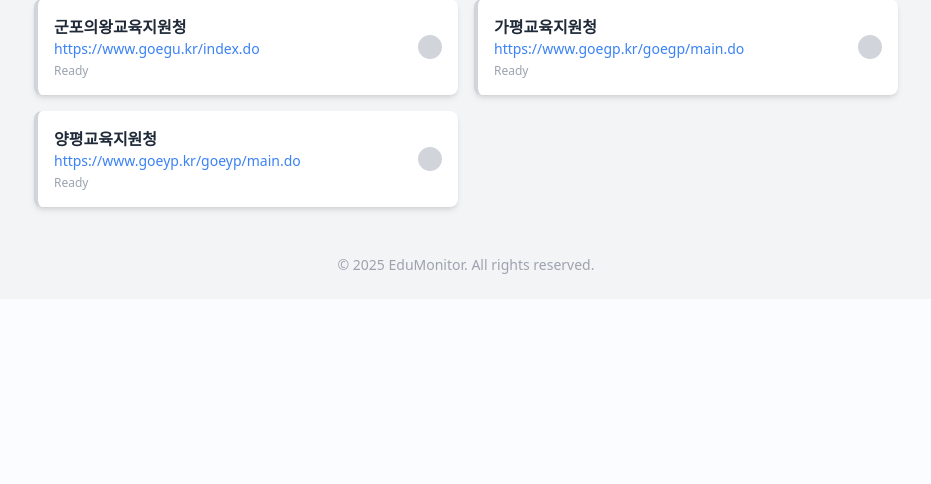
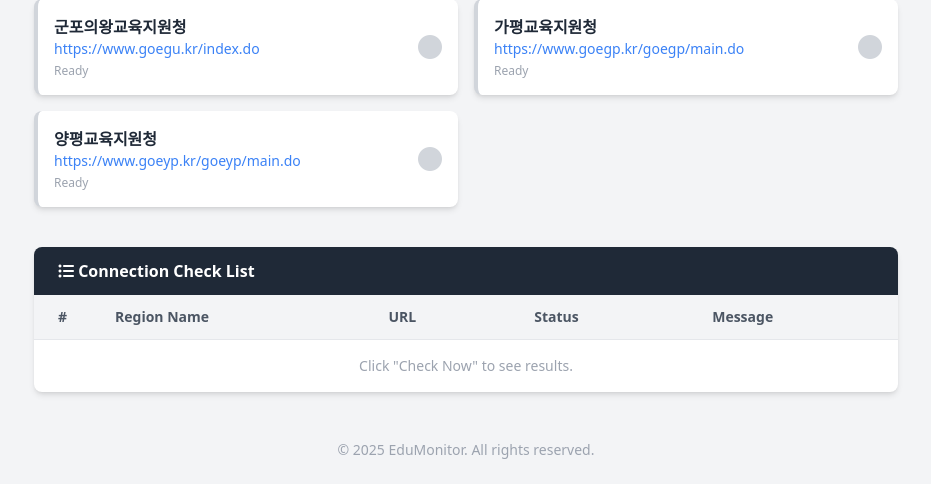
Before and after one commit to freudpark/edu_m, a FastAPI app: page / in a window 1280 px wide. Shown: the part 1413-1897 px from the top of the page, without its empty margins (174-1105 px from the left). Before the commit the page ends 1687 px from the top, so only its background shows below. Run offline with FastAPI, Linux system fonts and the light colour scheme; some libraries are stand-ins or nearby versions.

Commit message:
Add connection check list to web bottom

```diff
--- a/templates/index.html
+++ b/templates/index.html
@@ -1,6 +1,6 @@
-
 <!DOCTYPE html>
 <html lang="ko">
+
 <head>
     <meta charset="UTF-8">
     <meta name="viewport" content="width=device-width, initial-scale=1.0">
@@ -10,10 +10,22 @@
     <!-- FontAwesome -->
     <link rel="stylesheet" href="https://cdnjs.cloudflare.com/ajax/libs/font-awesome/6.0.0/css/all.min.css" />
     <style>
-        .fade-in { animation: fadeIn 0.5s ease-in; }
-        @keyframes fadeIn { from { opacity: 0; } to { opacity: 1; } }
+        .fade-in {
+            animation: fadeIn 0.5s ease-in;
+        }
+
+        @keyframes fadeIn {
+            from {
+                opacity: 0;
+            }
+
+            to {
+                opacity: 1;
+            }
+        }
     </style>
 </head>
+
 <body class="bg-gray-100 text-gray-800 font-sans min-h-screen">
 
     <!-- Navbar -->
@@ -37,7 +49,8 @@
                 <h2 class="text-lg font-semibold">Website Status</h2>
                 <p class="text-sm text-gray-500">Total Sites: {{ urls|length }}</p>
             </div>
-            <button id="checkBtn" onclick="runCheck()" class="bg-blue-600 hover:bg-blue-700 text-white font-bold py-2 px-6 rounded-full shadow transition transform hover:scale-105 flex items-center gap-2">
+            <button id="checkBtn" onclick="runCheck()"
+                class="bg-blue-600 hover:bg-blue-700 text-white font-bold py-2 px-6 rounded-full shadow transition transform hover:scale-105 flex items-center gap-2">
                 <i class="fas fa-sync-alt" id="btnIcon"></i>
                 <span id="btnText">Check Now</span>
             </button>
@@ -46,13 +59,15 @@
         <!-- Status Overview (Hidden initially) -->
         <div id="statusAlert" class="hidden mb-6 p-4 rounded-lg text-white font-bold text-center"></div>
 
-        <!-- Site List -->
+        <!-- Site List Grid -->
         <div class="grid grid-cols-1 md:grid-cols-2 gap-4" id="siteGrid">
             {% for name, url in urls.items() %}
-            <div id="card-{{ loop.index }}" class="site-card bg-white p-4 rounded-lg shadow-md hover:shadow-lg transition border-l-4 border-gray-300 flex items-center justify-between">
+            <div id="card-{{ loop.index }}"
+                class="site-card bg-white p-4 rounded-lg shadow-md hover:shadow-lg transition border-l-4 border-gray-300 flex items-center justify-between">
                 <div class="flex-1 min-w-0">
                     <h3 class="font-bold text-gray-800 truncate" title="{{ name }}">{{ name }}</h3>
-                    <a href="{{ url }}" target="_blank" class="text-sm text-blue-500 hover:underline truncate block">{{ url }}</a>
+                    <a href="{{ url }}" target="_blank" class="text-sm text-blue-500 hover:underline truncate block">{{
+                        url }}</a>
                     <p class="text-xs text-gray-400 mt-1 status-msg">Ready</p>
                 </div>
                 <div class="status-icon text-gray-300 text-2xl pl-4">
@@ -60,6 +75,32 @@
                 </div>
             </div>
             {% endfor %}
+        </div>
+
+        <!-- Connection Check List Table (Bottom) -->
+        <div class="mt-10 bg-white rounded-lg shadow-md overflow-hidden">
+            <div class="bg-gray-800 text-white px-6 py-3">
+                <h3 class="font-bold"><i class="fas fa-list-ul"></i> Connection Check List</h3>
+            </div>
+            <div class="overflow-x-auto">
+                <table class="w-full text-sm text-left">
+                    <thead class="bg-gray-100 text-gray-600 border-b">
+                        <tr>
+                            <th class="px-6 py-3 w-10">#</th>
+                            <th class="px-6 py-3">Region Name</th>
+                            <th class="px-6 py-3">URL</th>
+                            <th class="px-6 py-3">Status</th>
+                            <th class="px-6 py-3">Message</th>
+                        </tr>
+                    </thead>
+                    <tbody id="checkListBody" class="divide-y divide-gray-200">
+                        <tr>
+                            <td colspan="5" class="px-6 py-4 text-center text-gray-400">Click "Check Now" to see
+                                results.</td>
+                        </tr>
+                    </tbody>
+                </table>
+            </div>
         </div>
 
     </main>
@@ -75,6 +116,7 @@
             const btnIcon = document.getElementById('btnIcon');
             const btnText = document.getElementById('btnText');
             const statusAlert = document.getElementById('statusAlert');
+            const listBody = document.getElementById('checkListBody');
 
             // UI Loading State
             btn.disabled = true;
@@ -82,10 +124,11 @@
             btnIcon.classList.add('fa-spin');
             btnText.innerText = 'Checking...';
             statusAlert.classList.add('hidden');
+            listBody.innerHTML = '<tr><td colspan="5" class="px-6 py-4 text-center text-blue-500"><i class="fas fa-spinner fa-spin"></i> Checking sites...</td></tr>';
 
             // Reset Cards
             document.querySelectorAll('.site-card').forEach(card => {
-                card.classList.remove('border-green-500', 'border-red-500');
+                card.classList.remove('border-green-500', 'border-red-500', 'border-orange-500');
                 card.classList.add('border-gray-300');
                 card.querySelector('.status-icon').className = 'status-icon text-gray-300 text-2xl pl-4';
                 card.querySelector('.status-icon i').className = 'fas fa-circle';
@@ -107,44 +150,62 @@
                     statusAlert.classList.remove('hidden');
                 }
 
-                // Update Cards
+                // Clear List Body for results
+                listBody.innerHTML = '';
+
+                // Update Cards & Table
                 const cards = document.querySelectorAll('.site-card');
-                // The order in jinja loop maps to list order.
-                // However, API returns list. We need to match by name or index.
-                // Since names are unique, let's look up by name logic if simple index match isn't robust.
-                // But for simplicity, the API returns results in reading order of file?
-                // monitor.urls is dict (ordered in Py3.7+). API iterates monitor.urls.
-                // So index should match.
 
                 data.results.forEach((res, index) => {
-                    const card = cards[index]; // Simple index matching based on rendered order
-                    if (card) {
-                        const iconDiv = card.querySelector('.status-icon');
-                        const iconI = card.querySelector('.status-icon i');
-                        const msgP = card.querySelector('.status-msg');
+                    const card = cards[index];
+                    let statusClass = '';
+                    let iconClass = '';
 
-                        if (res.status === 'ok') {
+                    if (res.status === 'ok') {
+                        statusClass = 'text-green-600 bg-green-50 font-bold px-2 py-1 rounded inline-block';
+                        iconClass = 'fas fa-check-circle text-green-500';
+
+                        // Card Update
+                        if (card) {
                             card.classList.remove('border-gray-300');
                             card.classList.add('border-green-500');
-                            iconDiv.className = 'status-icon text-green-500 text-2xl pl-4 fade-in';
-                            iconI.className = 'fas fa-check-circle';
-                            msgP.innerText = 'OK';
-                            msgP.className = 'text-xs text-green-600 mt-1 status-msg';
-                        } else {
+                            card.querySelector('.status-icon').className = 'status-icon text-green-500 text-2xl pl-4 fade-in';
+                            card.querySelector('.status-icon i').className = 'fas fa-check-circle';
+                            card.querySelector('.status-msg').innerText = 'OK';
+                            card.querySelector('.status-msg').className = 'text-xs text-green-600 mt-1 status-msg';
+                        }
+
+                    } else {
+                        statusClass = 'text-red-600 bg-red-50 font-bold px-2 py-1 rounded inline-block';
+                        iconClass = 'fas fa-exclamation-circle text-red-500';
+
+                        // Card Update
+                        if (card) {
                             card.classList.remove('border-gray-300');
                             card.classList.add('border-red-500');
-                            iconDiv.className = 'status-icon text-red-500 text-2xl pl-4 fade-in';
-                            iconI.className = 'fas fa-exclamation-circle';
-                            msgP.innerText = res.msg;
-                            msgP.className = 'text-xs text-red-600 mt-1 status-msg font-bold';
+                            card.querySelector('.status-icon').className = 'status-icon text-red-500 text-2xl pl-4 fade-in';
+                            card.querySelector('.status-icon i').className = 'fas fa-exclamation-circle';
+                            card.querySelector('.status-msg').innerText = res.msg;
+                            card.querySelector('.status-msg').className = 'text-xs text-red-600 mt-1 status-msg font-bold';
+                        }
 
-                            // If any error, change main alert to warning if it was green
-                            if (!data.network_error) {
-                                statusAlert.className = 'mb-6 p-4 rounded-lg text-white font-bold text-center bg-orange-500 fade-in';
-                                statusAlert.innerText = 'Issues Found!';
-                            }
+                        if (!data.network_error) {
+                            statusAlert.className = 'mb-6 p-4 rounded-lg text-white font-bold text-center bg-orange-500 fade-in';
+                            statusAlert.innerText = 'Issues Found!';
                         }
                     }
+
+                    // Append Row to Table
+                    const row = `
+                        <tr class="hover:bg-gray-50 transition border-b">
+                            <td class="px-6 py-3 font-medium text-gray-500">${index + 1}</td>
+                            <td class="px-6 py-3 font-bold">${res.name}</td>
+                            <td class="px-6 py-3 text-gray-500 truncate max-w-xs"><a href="${res.url}" target="_blank" class="hover:underline">${res.url}</a></td>
+                            <td class="px-6 py-3"><span class="${statusClass}">${res.status.toUpperCase()}</span></td>
+                            <td class="px-6 py-3 text-sm text-gray-500 truncate">${res.msg}</td>
+                        </tr>
+                    `;
+                    listBody.innerHTML += row;
                 });
 
             } catch (e) {
@@ -152,6 +213,7 @@
                 statusAlert.className = 'mb-6 p-4 rounded-lg text-white font-bold text-center bg-red-500 fade-in';
                 statusAlert.innerText = 'System Error: Failed to fetch API.';
                 statusAlert.classList.remove('hidden');
+                listBody.innerHTML = '<tr><td colspan="5" class="px-6 py-4 text-center text-red-500">Failed to load data.</td></tr>';
             } finally {
                 // UI Reset
                 btn.disabled = false;
@@ -162,4 +224,5 @@
         }
     </script>
 </body>
+
 </html>
```
